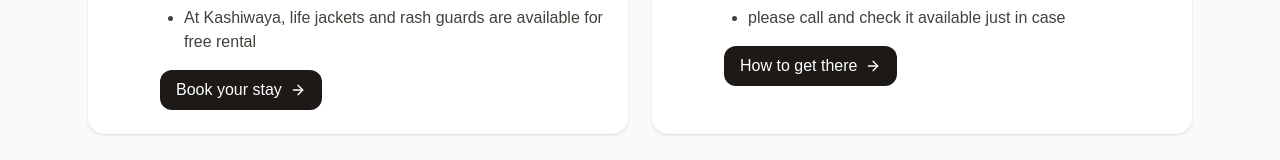
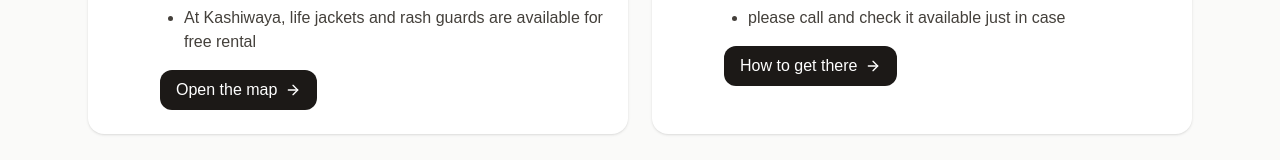
Before and after one commit to yasuhiro-fukuta/kashiwaya-lp, a Next.js app: page / in a window 1280 px wide. Shown: the part 1782-1942 px from the top of the page. Built offline with nearby package versions, Linux system fonts and the light colour scheme.

Commit message:
add ebike and onsen images6

```diff
--- a/src/app/page.tsx
+++ b/src/app/page.tsx
@@ -2,7 +2,7 @@
 
 import { useState } from "react";
 import {
-  ArrowRight, Bike, BedDouble, MapPin, Soup,
+  ArrowRight, Bike, BedDouble, Soup,
   Trees, Waves, Instagram, Mountain, CalendarDays, Droplets
 } from "lucide-react";
 
@@ -124,14 +124,19 @@ export default function KashiwayaLanding() {
 <Card
   title="E-Bike Rental"
   desc="Explore Nagiso with our comfortable electric crossbikes. Perfect for Tsumago, Kakizore Gorge, and local hidden gems."
-          bullets={["Motor assisted", "Drop-off available at terminals", "At Kashiwaya, life jackets and rash guards are available for free rental"]}
-          ctaLabel="Book your stay"
-          ctaHref={BOOKING_URL}
-          secondaryLabel="Open the map"
-          secondaryHref={GOOGLE_MAP_URL}
+  bullets={[
+    "Motor assisted",
+    "Drop-off available at terminals",
+    "At Kashiwaya, life jackets and rash guards are available for free rental",
+  ]}
+  ctaLabel="Open the map"
+  ctaHref={GOOGLE_MAP_URL}
   icon={<Bike className="h-5 w-5" />}
   images={EBIKE_IMAGES}
 />
+
+
+
         {/* NEW: Onsen card */}
         <Card
           title="Onsen (Hot Spring)"
```
Lines whose indentation alone changed are shown as unchanged.
